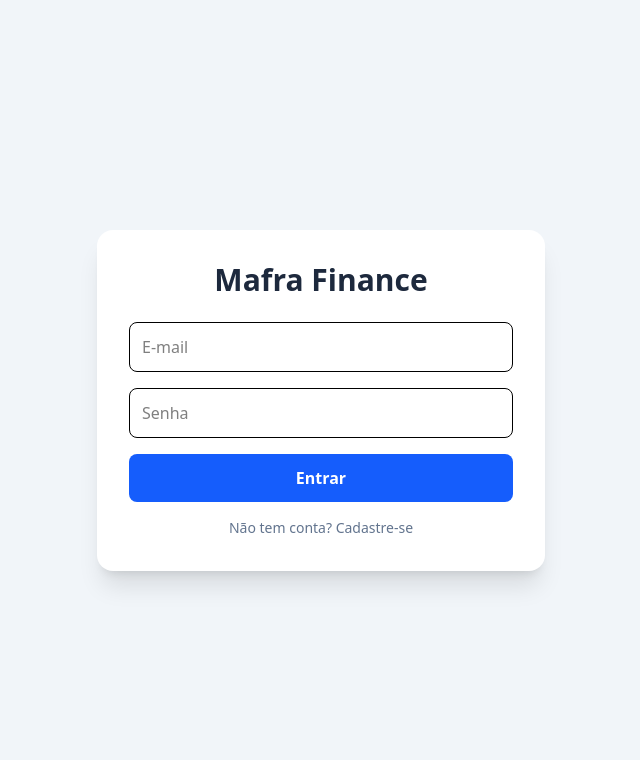
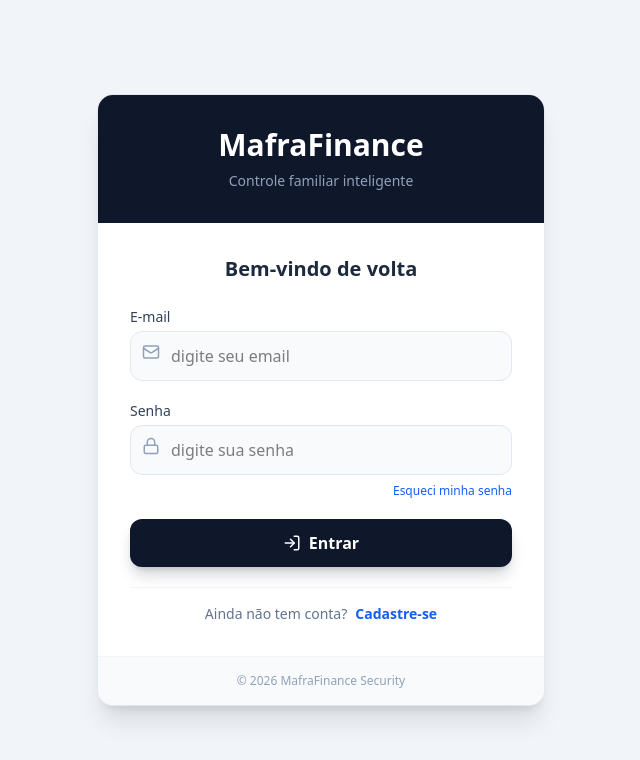
Before and after one commit to devmafra/mafra-finance, a React (Vite) app: page /login in a window 1280 px wide. Shown: the top 760 px of the page, without its empty margins (319-959 px from the left). Built offline with nearby package versions, Linux system fonts and the light colour scheme; no server answers.

Commit message:
feat(auth): add password recovery flow, unify login/signup page and fix app routing

```diff
--- a/src/App.jsx
+++ b/src/App.jsx
@@ -1,13 +1,30 @@
-import React from "react";
-import { BrowserRouter, Routes, Route, Navigate } from "react-router-dom"; // Importações do Router
+import React, { useEffect } from "react";
+import { BrowserRouter, Routes, Route, Navigate } from "react-router-dom";
+import { supabase } from "./lib/supabase"; // Importe o client para ouvir o evento
+
+// Páginas
 import { Dashboard } from "./pages/Dashboard.jsx";
 import { Login } from "./pages/Login.jsx";
-import { AdminDashboard } from "./pages/AdminDashboard.jsx"; // Importe a nova página
+import { AdminDashboard } from "./pages/AdminDashboard.jsx";
+import { UpdatePassword } from "./pages/UpdatePassword.jsx"; //
+
 import { useAuth } from "./hooks/useAuth";
 import "./global.css";
 
 export default function App() {
-  const { session, loading, user } = useAuth(); // Certifique-se que useAuth retorna 'user' ou pegue do session
+  const { session, loading } = useAuth();
+
+  useEffect(() => {
+    const {
+      data: { subscription },
+    } = supabase.auth.onAuthStateChange(async (event, session) => {
+      if (event === "PASSWORD_RECOVERY") {
+        window.location.hash = "/update-password";
+      }
+    });
+
+    return () => subscription.unsubscribe();
+  }, []);
 
   if (loading)
     return (
@@ -21,10 +38,7 @@ export default function App() {
     return session ? children : <Navigate to="/login" />;
   };
 
-  // Componente Auxiliar: Protege rotas de Admin
-  // (Opcional: se quiser ser rigoroso no front-end também)
   const AdminRoute = ({ children }) => {
-    // Verifica se existe sessão E se o email/id é o do admin (ou use a role se tiver carregado)
     if (!session) return <Navigate to="/login" />;
     return children;
   };
@@ -32,11 +46,15 @@ export default function App() {
   return (
     <BrowserRouter>
       <Routes>
-        {/* Rota de Login: Se já estiver logado, joga pro Dashboard */}
+        {/* Rota de Login */}
         <Route
           path="/login"
           element={!session ? <Login /> : <Navigate to="/" />}
         />
+
+        {/* --- NOVA ROTA: Atualizar Senha --- */}
+        {/* Não precisa de proteção rígida, pois o link do e-mail já cria uma sessão temporária */}
+        <Route path="/update-password" element={<UpdatePassword />} />
 
         {/* Rota Principal (Dashboard) */}
         <Route
@@ -58,7 +76,7 @@ export default function App() {
           }
         />
 
-        {/* Qualquer url desconhecida volta pro inicio */}
+        {/* Fallback */}
         <Route path="*" element={<Navigate to="/" />} />
       </Routes>
     </BrowserRouter>
--- a/src/pages/Login.jsx
+++ b/src/pages/Login.jsx
@@ -1,73 +1,259 @@
 import React, { useState } from "react";
 import { supabase } from "../lib/supabase";
+import {
+  Lock,
+  Mail,
+  Loader2,
+  ArrowLeft,
+  CheckCircle,
+  UserPlus,
+  LogIn,
+} from "lucide-react";
 
 export function Login() {
-  const [isSignUp, setIsSignUp] = useState(false);
+  const [loading, setLoading] = useState(false);
   const [email, setEmail] = useState("");
   const [password, setPassword] = useState("");
-  const [fullName, setFullName] = useState("");
 
+  // Estados de Controle da Tela
+  const [isSignUp, setIsSignUp] = useState(false); // Alterna entre Login e Criar Conta
+  const [isRecoveryMode, setIsRecoveryMode] = useState(false); // Alterna para Recuperação
+  const [recoverySent, setRecoverySent] = useState(false);
+
+  // Função Unificada: Login ou Cadastro
   const handleAuth = async (e) => {
     e.preventDefault();
+    setLoading(true);
+    try {
       if (isSignUp) {
+        // --- MODO CADASTRO ---
         const { error } = await supabase.auth.signUp({
           email,
           password,
-        options: { data: { full_name: fullName } },
         });
-      if (error) alert(error.message);
-      else alert("Verifique seu e-mail para confirmar o cadastro!");
+        if (error) throw error;
+        alert(
+          "Cadastro realizado! Verifique seu e-mail para confirmar a conta.",
+        );
+        setIsSignUp(false); // Volta para login após cadastrar
       } else {
+        // --- MODO LOGIN ---
         const { error } = await supabase.auth.signInWithPassword({
           email,
           password,
         });
-      if (error) alert(error.message);
+        if (error) throw error;
+      }
+    } catch (error) {
+      alert(error.message);
+    } finally {
+      setLoading(false);
+    }
+  };
+
+  // Função de Esqueci minha Senha
+  const handleResetPassword = async (e) => {
+    e.preventDefault();
+    setLoading(true);
+    try {
+      const { error } = await supabase.auth.resetPasswordForEmail(email, {
+        redirectTo: window.location.origin + "/update-password",
+      });
+
+      if (error) throw error;
+      setRecoverySent(true);
+    } catch (error) {
+      alert("Erro ao enviar e-mail: " + error.message);
+    } finally {
+      setLoading(false);
     }
   };
 
   return (
-    <div className="min-h-screen flex items-center justify-center bg-slate-100 p-4">
-      <div className="bg-white p-8 rounded-2xl shadow-xl w-full max-w-md">
-        <h2 className="text-3xl font-black text-slate-800 mb-6 text-center">
-          {isSignUp ? "Criar Conta" : "Mafra Finance"}
+    <div className="flex min-h-screen items-center justify-center bg-slate-100 p-4">
+      <div className="w-full max-w-md bg-white rounded-2xl shadow-xl overflow-hidden border border-slate-200">
+        {/* Cabeçalho */}
+        <div className="bg-slate-900 p-8 text-center">
+          <h1 className="text-3xl font-bold text-white mb-2">MafraFinance</h1>
+          <p className="text-slate-400 text-sm">
+            Controle familiar inteligente
+          </p>
+        </div>
+
+        <div className="p-8">
+          {/* --- TELA 1: RECUPERAÇÃO DE SENHA --- */}
+          {isRecoveryMode ? (
+            <div>
+              <button
+                onClick={() => {
+                  setIsRecoveryMode(false);
+                  setRecoverySent(false);
+                }}
+                className="mb-6 flex items-center gap-2 text-sm text-slate-500 hover:text-slate-800 transition-colors"
+              >
+                <ArrowLeft size={16} /> Voltar para Login
+              </button>
+
+              <div className="text-center mb-6">
+                <h2 className="text-xl font-bold text-slate-800">
+                  Recuperar Acesso
                 </h2>
+                <p className="text-sm text-slate-500 mt-1">
+                  Digite seu e-mail para receber o link.
+                </p>
+              </div>
 
-        <form onSubmit={handleAuth} className="space-y-4">
-          {isSignUp && (
-            <input
-              type="text"
-              placeholder="Nome Completo"
-              className="w-full p-3 border rounded-lg outline-none focus:ring-2 focus:ring-blue-500"
-              value={fullName}
-              onChange={(e) => setFullName(e.target.value)}
+              {recoverySent ? (
+                <div className="bg-green-50 border border-green-200 rounded-xl p-6 text-center animate-in fade-in zoom-in duration-300">
+                  <div className="bg-green-100 w-12 h-12 rounded-full flex items-center justify-center mx-auto mb-3 text-green-600">
+                    <CheckCircle size={24} />
+                  </div>
+                  <h3 className="font-bold text-green-800">E-mail Enviado!</h3>
+                  <p className="text-sm text-green-700 mt-2">
+                    Verifique sua caixa de entrada (e spam).
+                  </p>
+                </div>
+              ) : (
+                <form onSubmit={handleResetPassword} className="space-y-4">
+                  <div>
+                    <label className="block text-sm font-medium text-slate-700 mb-1">
+                      Seu E-mail
+                    </label>
+                    <div className="relative">
+                      <Mail
+                        className="absolute left-3 top-3 text-slate-400"
+                        size={18}
                       />
-          )}
                       <input
                         type="email"
-            placeholder="E-mail"
-            className="w-full p-3 border rounded-lg outline-none focus:ring-2 focus:ring-blue-500"
+                        required
+                        className="w-full pl-10 p-3 bg-slate-50 border border-slate-200 rounded-xl focus:ring-2 focus:ring-blue-500 outline-none"
                         value={email}
                         onChange={(e) => setEmail(e.target.value)}
                       />
+                    </div>
+                  </div>
+                  <button
+                    type="submit"
+                    disabled={loading}
+                    className="w-full bg-blue-600 hover:bg-blue-700 text-white font-bold py-3 rounded-xl transition-all flex items-center justify-center gap-2"
+                  >
+                    {loading ? (
+                      <Loader2 className="animate-spin" />
+                    ) : (
+                      "Enviar Link"
+                    )}
+                  </button>
+                </form>
+              )}
+            </div>
+          ) : (
+            /* --- TELA 2: LOGIN OU CADASTRO --- */
+            <form onSubmit={handleAuth} className="space-y-5">
+              <div className="text-center mb-6">
+                <h2 className="text-xl font-bold text-slate-800">
+                  {isSignUp ? "Crie sua Conta" : "Bem-vindo de volta"}
+                </h2>
+              </div>
+
+              <div>
+                <label className="block text-sm font-medium text-slate-700 mb-1">
+                  E-mail
+                </label>
+                <div className="relative">
+                  <Mail
+                    className="absolute left-3 top-3 text-slate-400"
+                    size={18}
+                  />
+                  <input
+                    type="email"
+                    required
+                    placeholder="digite seu email"
+                    className="w-full pl-10 p-3 bg-slate-50 border border-slate-200 rounded-xl focus:ring-2 focus:ring-blue-500 outline-none transition-all"
+                    value={email}
+                    onChange={(e) => setEmail(e.target.value)}
+                  />
+                </div>
+              </div>
+
+              <div>
+                <label className="block text-sm font-medium text-slate-700 mb-1">
+                  Senha
+                </label>
+                <div className="relative">
+                  <Lock
+                    className="absolute left-3 top-3 text-slate-400"
+                    size={18}
+                  />
                   <input
                     type="password"
-            placeholder="Senha"
-            className="w-full p-3 border rounded-lg outline-none focus:ring-2 focus:ring-blue-500"
+                    required
+                    placeholder="digite sua senha"
+                    className="w-full pl-10 p-3 bg-slate-50 border border-slate-200 rounded-xl focus:ring-2 focus:ring-blue-500 outline-none transition-all"
                     value={password}
                     onChange={(e) => setPassword(e.target.value)}
                   />
-          <button className="w-full bg-blue-600 text-white py-3 rounded-lg font-bold hover:bg-blue-700 transition">
-            {isSignUp ? "Cadastrar" : "Entrar"}
+                </div>
+
+                {/* Link "Esqueci a Senha" (Só aparece no Login) */}
+                {!isSignUp && (
+                  <div className="flex justify-end mt-2">
+                    <button
+                      type="button"
+                      onClick={() => setIsRecoveryMode(true)}
+                      className="text-xs text-blue-600 hover:text-blue-800 font-medium hover:underline"
+                    >
+                      Esqueci minha senha
                     </button>
+                  </div>
+                )}
+              </div>
+
+              {/* Botão Principal */}
+              <button
+                type="submit"
+                disabled={loading}
+                className={`w-full font-bold py-3 rounded-xl transition-all flex items-center justify-center gap-2 shadow-lg ${
+                  isSignUp
+                    ? "bg-green-600 hover:bg-green-700 text-white shadow-green-900/20"
+                    : "bg-slate-900 hover:bg-slate-800 text-white shadow-slate-900/20"
+                }`}
+              >
+                {loading ? (
+                  <Loader2 className="animate-spin" />
+                ) : isSignUp ? (
+                  <>
+                    {" "}
+                    <UserPlus size={18} /> Criar Conta{" "}
+                  </>
+                ) : (
+                  <>
+                    {" "}
+                    <LogIn size={18} /> Entrar{" "}
+                  </>
+                )}
+              </button>
+
+              {/* Toggle: Login <-> Cadastro */}
+              <div className="text-center pt-4 border-t border-slate-100">
+                <p className="text-sm text-slate-500">
+                  {isSignUp ? "Já tem uma conta?" : "Ainda não tem conta?"}
+                  <button
+                    type="button"
+                    onClick={() => setIsSignUp(!isSignUp)}
+                    className="ml-2 font-bold text-blue-600 hover:underline"
+                  >
+                    {isSignUp ? "Fazer Login" : "Cadastre-se"}
+                  </button>
+                </p>
+              </div>
             </form>
+          )}
+        </div>
 
-        <button
-          onClick={() => setIsSignUp(!isSignUp)}
-          className="w-full mt-4 text-sm text-slate-500 hover:underline"
-        >
-          {isSignUp ? "Já tem conta? Entre aqui" : "Não tem conta? Cadastre-se"}
-        </button>
+        <div className="bg-slate-50 p-4 text-center border-t border-slate-100">
+          <p className="text-xs text-slate-400">© 2026 MafraFinance Security</p>
+        </div>
       </div>
     </div>
   );
--- /dev/null
+++ b/src/pages/UpdatePassword.jsx
@@ -0,0 +1,73 @@
+import React, { useState } from "react";
+import { supabase } from "../lib/supabase";
+import { useNavigate } from "react-router-dom";
+import { Lock, CheckCircle, AlertTriangle } from "lucide-react";
+
+export function UpdatePassword() {
+  const navigate = useNavigate();
+  const [password, setPassword] = useState("");
+  const [loading, setLoading] = useState(false);
+
+  const handleUpdate = async (e) => {
+    e.preventDefault();
+    setLoading(true);
+
+    try {
+      const { error } = await supabase.auth.updateUser({
+        password: password,
+      });
+
+      if (error) throw error;
+
+      alert("Senha atualizada com sucesso! Você será redirecionado.");
+      navigate("/"); // Volta para o Dashboard
+    } catch (error) {
+      alert("Erro ao atualizar: " + error.message);
+    } finally {
+      setLoading(false);
+    }
+  };
+
+  return (
+    <div className="min-h-screen flex items-center justify-center bg-slate-100 p-4">
+      <div className="bg-white p-8 rounded-2xl shadow-xl w-full max-w-md border border-slate-200">
+        <div className="text-center mb-8">
+          <div className="bg-blue-100 w-16 h-16 rounded-full flex items-center justify-center mx-auto mb-4 text-blue-600">
+            <Lock size={32} />
+          </div>
+          <h1 className="text-2xl font-bold text-slate-800">
+            Criar Nova Senha
+          </h1>
+          <p className="text-slate-500 text-sm mt-2">
+            Digite sua nova senha para recuperar o acesso ao MafraFinance.
+          </p>
+        </div>
+
+        <form onSubmit={handleUpdate} className="space-y-6">
+          <div>
+            <label className="block text-sm font-medium text-slate-700 mb-2">
+              Nova Senha
+            </label>
+            <input
+              type="password"
+              required
+              minLength={6}
+              placeholder="••••••••"
+              className="w-full p-3 border border-slate-300 rounded-lg focus:ring-2 focus:ring-blue-500 outline-none transition-all"
+              value={password}
+              onChange={(e) => setPassword(e.target.value)}
+            />
+          </div>
+
+          <button
+            type="submit"
+            disabled={loading}
+            className="w-full bg-blue-600 hover:bg-blue-700 text-white font-bold py-3 rounded-xl transition-all flex items-center justify-center gap-2 disabled:opacity-50"
+          >
+            {loading ? "Salvando..." : "Definir Nova Senha"}
+          </button>
+        </form>
+      </div>
+    </div>
+  );
+}
```
Lines whose indentation alone changed are shown as unchanged.
